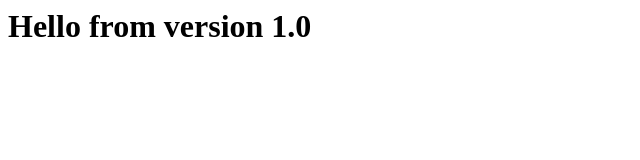
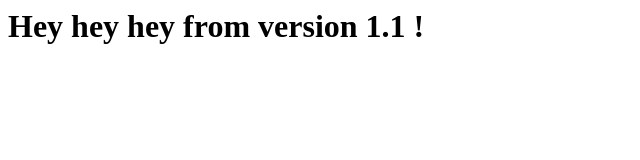
Before and after one commit to nadia930/app1-ui, a plain HTML site: page app1-ui/index.html in a window 1280 px wide. Shown: the whole page, without its empty margins (0-640 px from the left). Drawn offline with Linux system fonts and the light colour scheme.

Commit message:
update to version 1.1

```diff
--- a/app1-ui/index.html
+++ b/app1-ui/index.html
@@ -1 +1 @@
-<h1>Hello from version 1.0</h1>
+<h1>Hey hey hey  from version 1.1 !</h1>
```
